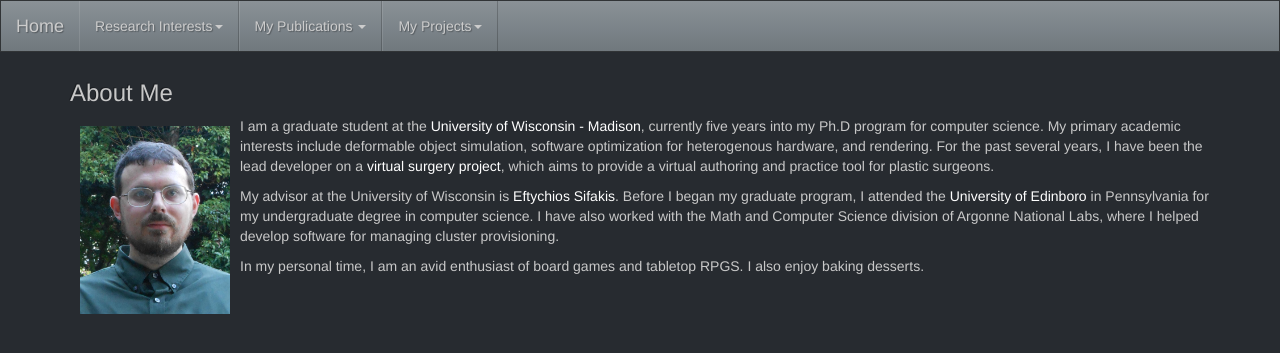
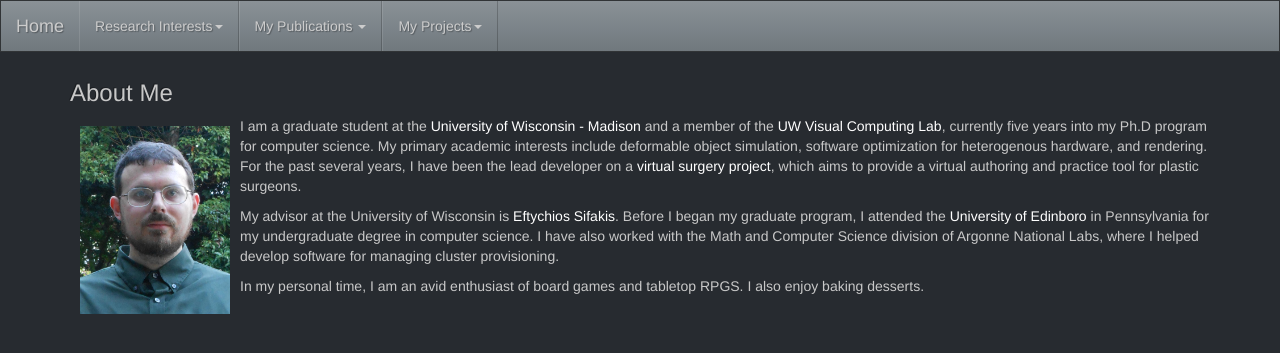
Before and after one commit to thecsapprentice/thecsapprentice.github.io, a Jekyll site: the page built from index.html, in a window 1280 px wide. Shown: the top 353 px of the page. Built offline with Jekyll 4.4.1, drawn with Linux system fonts in a browser that asks for light colours.

Commit message:
Added a reference to the graphics lab website to the main page.

```diff
--- a/index.html
+++ b/index.html
@@ -6,7 +6,7 @@
 
 <image id="main_portrait" src="images/NMitchell_Portrait.png"/>
 
-<p>I am a graduate student at the <a href="http://www.cs.wisc.edu/">University of Wisconsin - Madison</a>, currently five years into my Ph.D program for computer science. My primary academic interests include deformable object simulation, software optimization for heterogenous hardware, and rendering. For the past several years, I have been the lead developer on a <a href="/project_pages/virtual_surgery">virtual surgery project</a>, which aims to provide a virtual authoring and practice tool for plastic surgeons.</p>
+<p>I am a graduate student at the <a href="http://www.cs.wisc.edu/">University of Wisconsin - Madison</a> and a member of the <a href="http://graphics.cs.wisc.edu">UW Visual Computing Lab</a>, currently five years into my Ph.D program for computer science. My primary academic interests include deformable object simulation, software optimization for heterogenous hardware, and rendering. For the past several years, I have been the lead developer on a <a href="/project_pages/virtual_surgery">virtual surgery project</a>, which aims to provide a virtual authoring and practice tool for plastic surgeons.</p>
 
 <p>My advisor at the University of Wisconsin is <a href="http://pages.cs.wisc.edu/~sifakis">Eftychios Sifakis</a>. Before I began my graduate program, I attended the <a href="http://www.edinboro.edu/academics/schools-and-departments/cshp/departments/mcs/index.html">University of Edinboro</a> in Pennsylvania for my undergraduate degree in computer science. I have also worked with the Math and Computer Science division of Argonne National Labs, where I helped develop software for managing cluster provisioning.</p>
 
```
